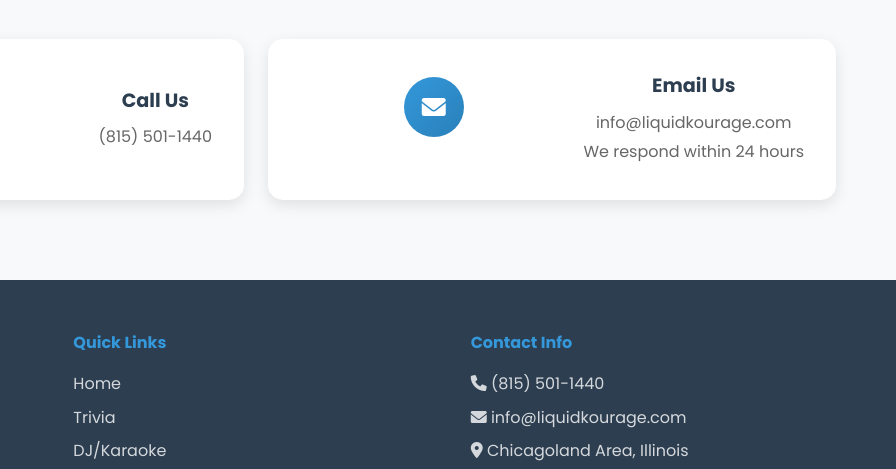
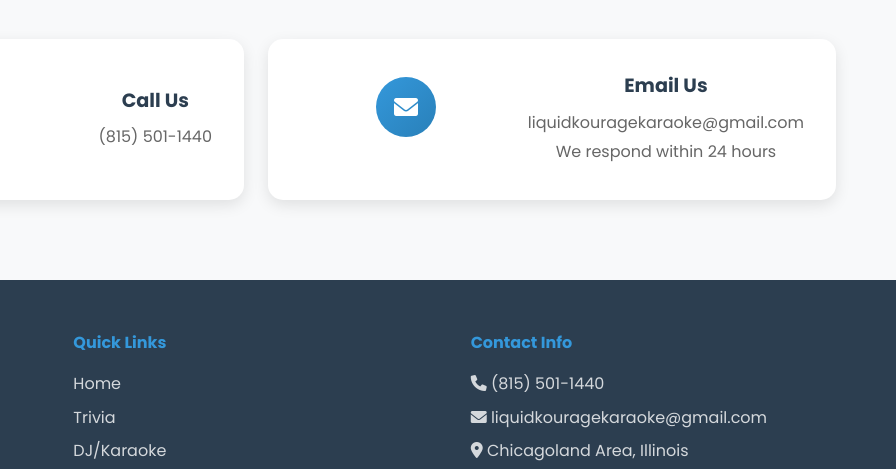
Before and after one commit to Liquidkourage/liquid-kourage-website, a website: page book-us.html in a window 1280 px wide. Shown: the part 4032-4501 px from the top of the page, 384-1280 px from the left. Drawn offline with Linux system fonts and the light colour scheme.

Commit message:
Update email address to liquidkouragekaraoke@gmail.com across all pages

```diff
--- a/book-us.html
+++ b/book-us.html
@@ -308,7 +308,7 @@
                     </div>
                     <div class="method-info">
                         <h3>Email Us</h3>
-                        <p>info@liquidkourage.com</p>
+                        <p>liquidkouragekaraoke@gmail.com</p>
                         <p>We respond within 24 hours</p>
                     </div>
                 </div>
@@ -346,7 +346,7 @@
                 <div class="footer-section">
                     <h4>Contact Info</h4>
                     <p><i class="fas fa-phone"></i> (815) 501-1440</p>
-                    <p><i class="fas fa-envelope"></i> info@liquidkourage.com</p>
+                    <p><i class="fas fa-envelope"></i> liquidkouragekaraoke@gmail.com</p>
                     <p><i class="fas fa-map-marker-alt"></i> Chicagoland Area, Illinois</p>
                 </div>
             </div>
```
Also changed, not shown: dj-karaoke.html (+1 -1 lines), index.html (+1 -1 lines), testimonials.html (+1 -1 lines), trivia.html (+1 -1 lines).
